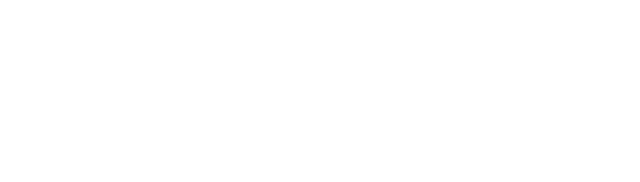
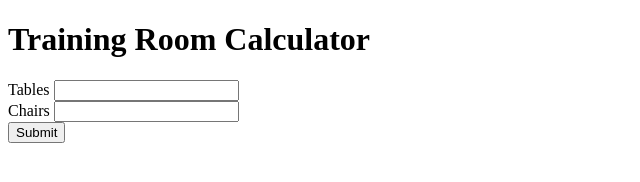
Before and after one commit to RealBraxtonB/Work-Help, a plain HTML site: page index.html in a window 1280 px wide. Shown: the whole page, without its empty margins (0-640 px from the left). Drawn offline with Linux system fonts and the light colour scheme.

Commit message:
Add form to index.html

```diff
--- a/index.html
+++ b/index.html
@@ -6,6 +6,19 @@
     <title>Work Help</title>
 </head>
 <body>
+    <div class="wrapper">
 
+        <h1>Training Room Calculator</h1>
+
+        <form>
+            <label for="tableInput">Tables</label>
+            <input type="text" name="tableInput" id="tableInput">
+            <br>
+            <label for="chairInput">Chairs</label>
+            <input type="text" name="chairInput" id="chairInput">
+            <br>
+            <input type="submit" value="Submit">
+        </form>
+    </div>
 </body>
 </html>
```
